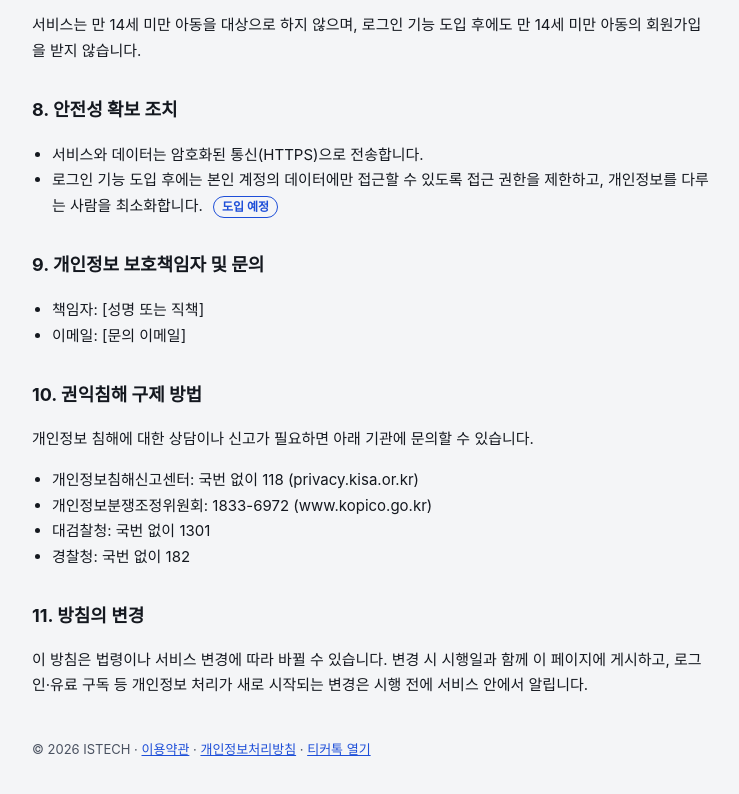
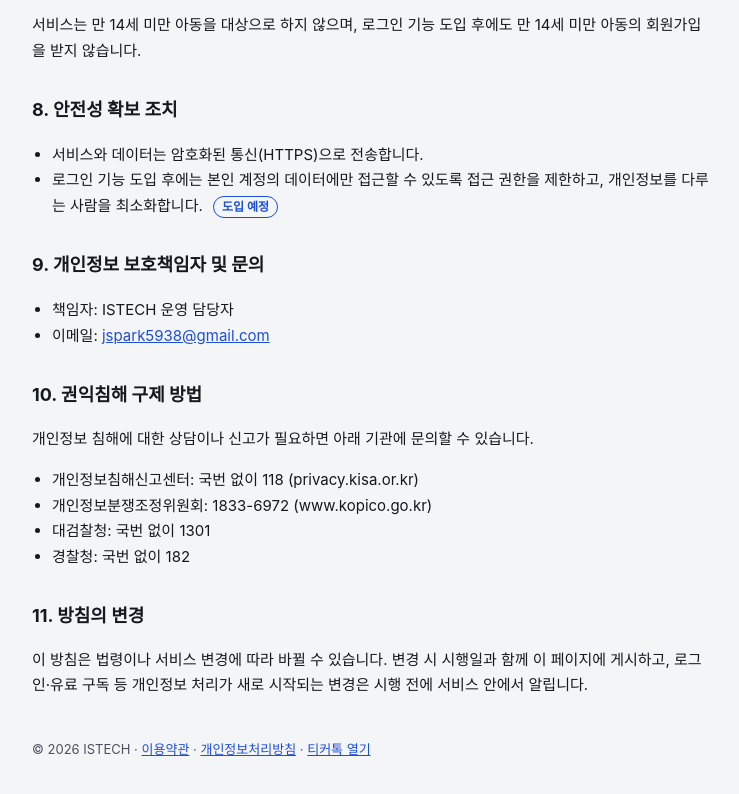
Before and after one commit to jspark5938/stockfeed, a website: page docs/privacy.html in a window 1280 px wide. Shown: the part 2494-3288 px from the top of the page, without its empty margins (268-1007 px from the left). Drawn offline with Linux system fonts and the light colour scheme.

Commit message:
약관·방침에 문의처 기재
Co-Authored-By: Claude Fable 5.2 <noreply@anthropic.com>
Claude-Session: https://claude.ai/code/session_01CdmVkgrEFCgXLLNNpfBwzz

```diff
--- a/docs/privacy.html
+++ b/docs/privacy.html
@@ -95,8 +95,8 @@ a{color:#1D4ED8}footer{margin-top:40px;font-size:13px;color:#4A5261}</style>
 
 <h2>9. 개인정보 보호책임자 및 문의</h2>
 <ul>
-<li>책임자: [성명 또는 직책]</li>
-<li>이메일: [문의 이메일]</li>
+<li>책임자: ISTECH 운영 담당자</li>
+<li>이메일: <a href="mailto:jspark5938@gmail.com">jspark5938@gmail.com</a></li>
 </ul>
 
 <h2>10. 권익침해 구제 방법</h2>
```
Also changed, not shown: docs/terms.html (+1 -1 lines).
